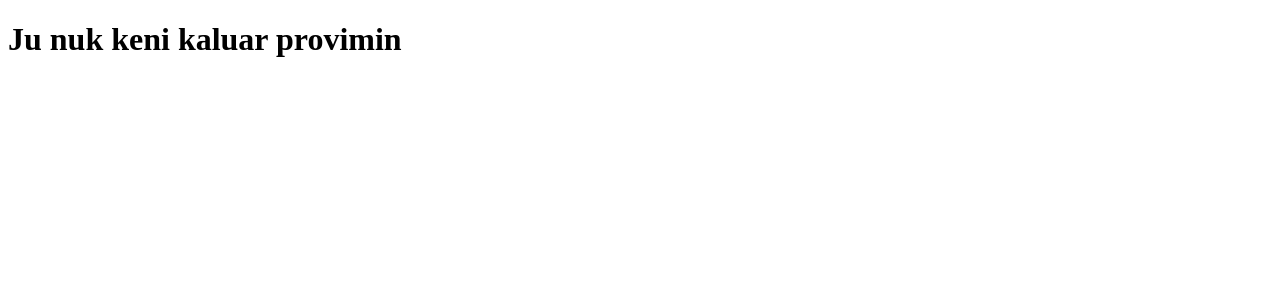
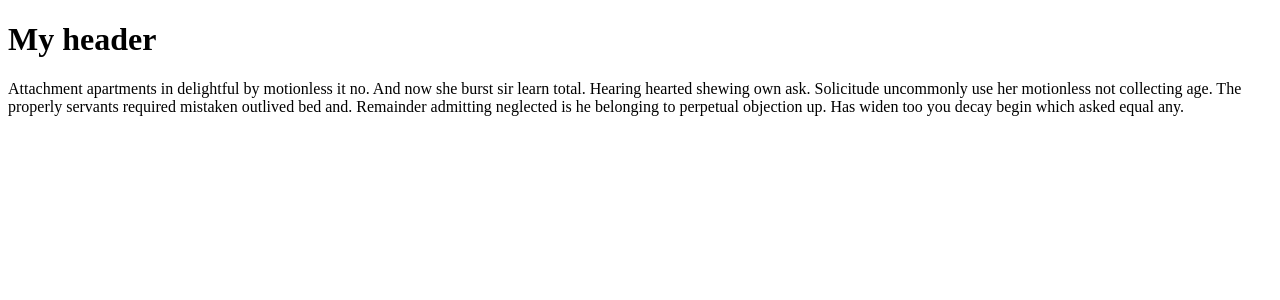
Before and after one commit to armendlahi/learning-react-ick, a React (Create React App) app: page / in a window 1280 px wide. Shown: the top 300 px of the page. Built offline with nearby package versions, Linux system fonts and the light colour scheme.

Commit message:
Inline event handlers in react.

```diff
--- a/src/App.js
+++ b/src/App.js
@@ -1,25 +1,16 @@
 import React from 'react';
 
-class App extends React.Component {
-    constructor() {
-        super();
-        this.state = {
-            kaKaluarProvimin: false
-        }
-    }
+function doSomething() {
+    console.log('asdasd');
+}
 
-    render () {
-        // let header;
-
-        // if (this.state.kaKaluarProvimin) {
-        //     header = <h1>Ju keni kaluar provmin</h1>;
-        // } else {
-        //     header = <h1>Ju nuk keni kaluar provmin</h1>;
-        // }
-
-        return <h1>{`Ju ${this.state.kaKaluarProvimin ? '' : 'nuk'} keni kaluar provimin`}</h1>;
-        // return this.state.kaKaluarProvimin ? <h1>Ju keni kaluar provmin</h1> : <h1>Ju nuk keni kaluar provimin</h1>;
-    }
+function App() {
+    return (
+        <div>
+            <h1 onClick={() => console.log('header')}>My header</h1>
+            <p onClick={() => console.log('onClick paragraph')} onMouseOver={() => console.log('paragraph')}>Attachment apartments in delightful by motionless it no. And now she burst sir learn total. Hearing hearted shewing own ask. Solicitude uncommonly use her motionless not collecting age. The properly servants required mistaken outlived bed and. Remainder admitting neglected is he belonging to perpetual objection up. Has widen too you decay begin which asked equal any. </p>
+        </div>
+    )
 }
 
 export default App;
```
